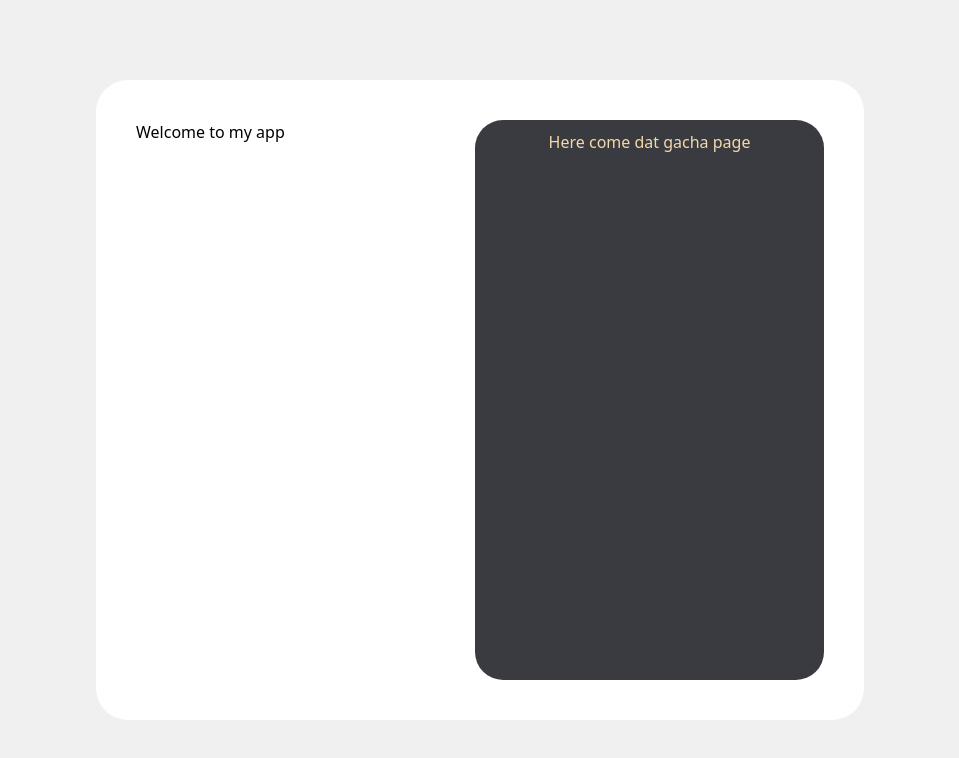
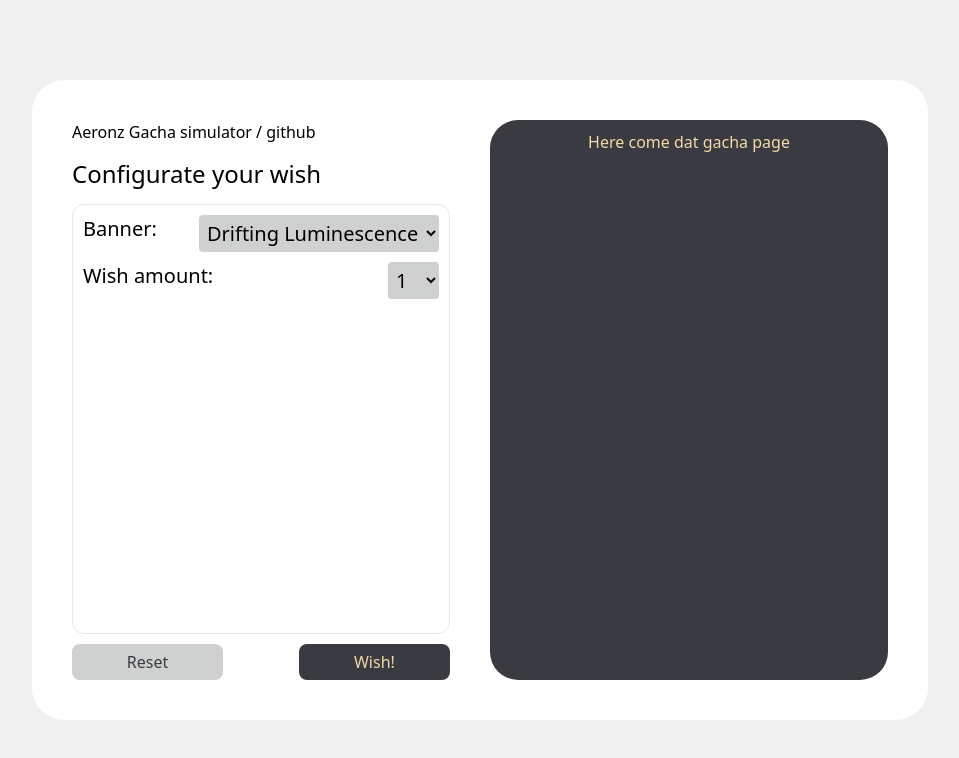
Before and after one commit to TrishulManna/genshin-gacha, a React (Vite) app: page / in a window 1280 px wide. Shown: the top 758 px of the page, without its empty margins (160-1119 px from the left). Built offline with nearby package versions, Linux system fonts and the light colour scheme.

Commit message:
added basic logic for gacha and json imports

```diff
--- a/src/App.tsx
+++ b/src/App.tsx
@@ -5,7 +5,7 @@ import "./index.css"
 
 function App() {
   return (
-    <section className="bg-white max-w-4xl w-[60vw] h-[80vh] max-h-fit m-auto rounded-[32px] p-10 flex justify-between gap-2.5">
+    <section className="bg-white max-w-4xl w-[70vw] h-[80vh] max-h-fit m-auto rounded-[32px] p-10 flex justify-between gap-10">
         <Form></Form>
         <Results></Results>
     </section>
--- a/src/components/form.tsx
+++ b/src/components/form.tsx
@@ -1,10 +1,96 @@
-let allWeapons:[] = [];
-let allWeaponsList:any = [];
+import ThreeStars from "../data/3stars.json";
+import FourStars from "../data/4stars.json";
+import FiveStars from "../data/5stars.json";
+
+const threeStars = ThreeStars;
+const fourstars = FourStars;
+const fiveStars = FiveStars;
+
+let fourStarCount = 0;
+let fiveStarCount = 0;
+
+function ActionButton({ name, customClass, onClick} : {name:string, customClass:string, onClick:any}) {
+  return (
+    <button className={customClass} onClick={onClick}>
+      {name}
+    </button>
+  )
+}
+
+function DropdownList({ name, id, value} : {name:string, id:string, value: string[] | number[]}) {
+  return (
+    <select name={name} id={id} className="bg-[var(--secondary-color)] rounded p-1">
+      {value.map((value, index) => (
+        <option key={index} value={value}>{value}</option>
+      ))}
+    </select>
+  )
+}
+
+const handleResetGacha = (test1:string) => {
+  //Create a chance to loop through a pool
+
+  //Return an element from that pool
+
+  //Check banner characters
+};
+
+const handleRunGacha = (test2:string) => {
+  let chanceFiveStar = 0.6
+  let chanceFourStar = 5.1
+  let chanceThreeStart = 94.3
+
+  const randomValue = Math.random() * 100; // Generate a random float between 0 and 100
+  console.log(' randomValue', randomValue)
+  console.log('fourStarCount', fourStarCount);
+  console.log('fiveStarCount', fiveStarCount);
+
+
+  if (randomValue <= chanceFiveStar || fiveStarCount === 90) {
+    fiveStarCount = 0
+    console.log("Five Star")
+    return "Five Star";
+  } else if (randomValue <= chanceFiveStar + chanceFourStar || fourStarCount === 10) {
+    fourStarCount = 0
+    fiveStarCount++
+    console.log("Four Star")
+    return "Four Star";
+  } else {
+    console.log("Three Star")
+    fourStarCount++
+    fiveStarCount++
+    return "Three Star";
+  }
+};
 
 export default function MyApp() {
+  const bannerList:string[] = ["Drifting Luminescence", "From Ashes Reborn"]
+  const wishAmountList:number[] = [1, 10]
+
+  const actionButtonDefault:string = "px-2.5 py-1.5 flex items-center justify-center min-w-[40%] rounded-lg"
+  const actionButtonCustoms = [
+    actionButtonDefault + ' bg-[var(--secondary-color)] text-[var(--primary-color)]',
+    actionButtonDefault + ' bg-[var(--primary-color)] text-[var(--secondary-font)]',
+  ]
+
   return (
-    <div className="flex-1">
-      <h1>Welcome to my app</h1>
-    </div>
+    <section className="flex-1 flex flex-col gap-2.5">
+      <header>Aeronz Gacha simulator / github</header>
+      <h1 className="text-2xl py-1">Configurate your wish</h1>
+      <section className="flex-1 border p-2.5 rounded-xl text-xl flex flex-col gap-2.5">
+        <section className="flex justify-between ">
+          <p>Banner:</p>
+          <DropdownList name="banner list" id="banner-list" value={bannerList}></DropdownList>
+        </section>
+        <section className="flex justify-between">
+          <p>Wish amount:</p>
+          <DropdownList name="wish amount" id="wish-amount" value={wishAmountList}></DropdownList>
+        </section>
+      </section>
+      <footer className="flex justify-between">
+        <ActionButton name="Reset" customClass={actionButtonCustoms[0]} onClick={() => handleResetGacha("phandleResetGacha")}></ActionButton>
+        <ActionButton name="Wish!" customClass={actionButtonCustoms[1]} onClick={() => handleRunGacha("handleRunGacha")}></ActionButton>
+      </footer>
+    </section>
   );
 }
```
